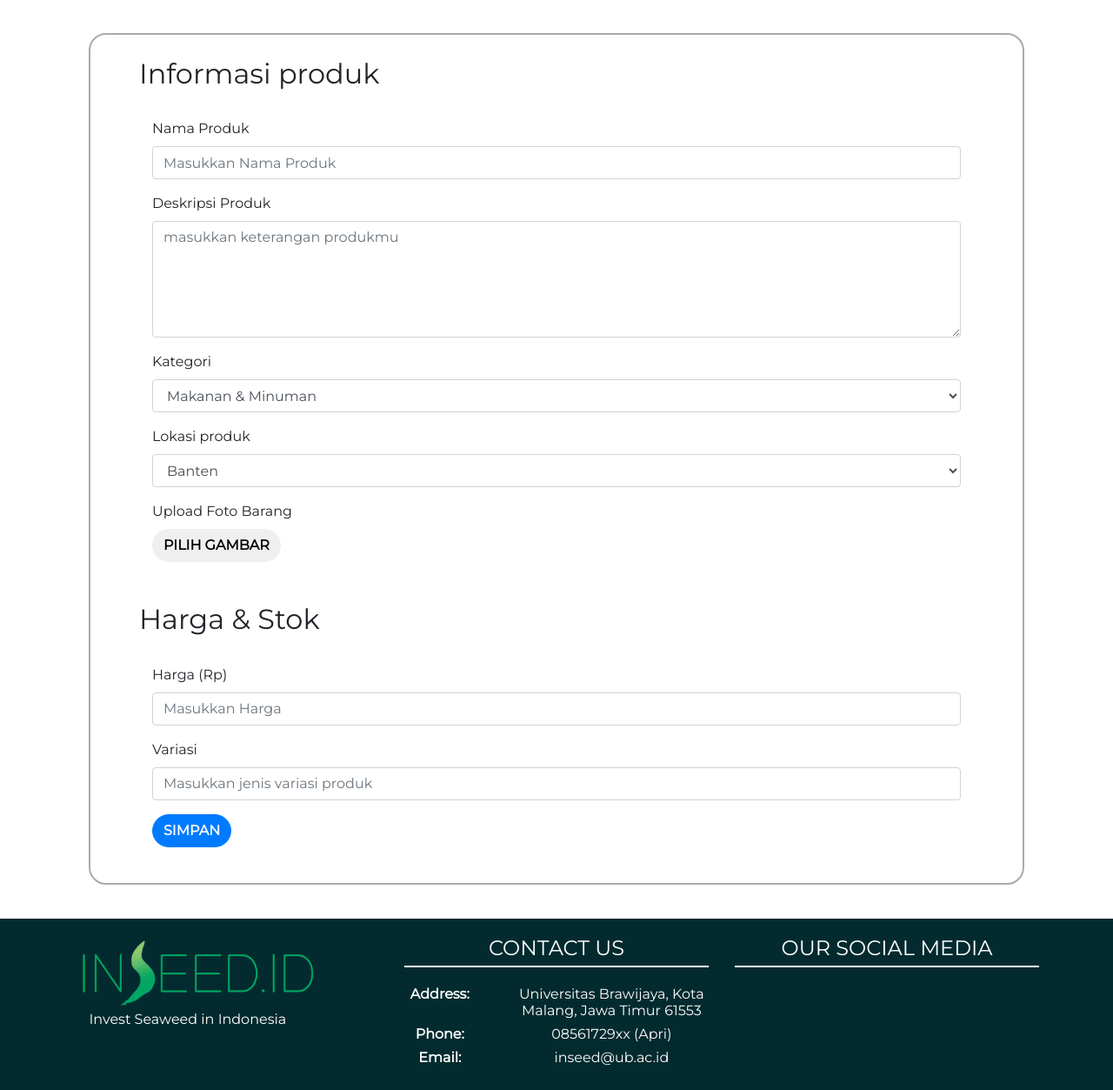
After one commit to Apri1221/Web-Development-Inseed, a CodeIgniter app: the page made by application/views/form_jual.php in a window 1280 px wide. The commit adds this page. Shown: the whole page at 87% size. Run offline with CodeIgniter, Linux system fonts and the light colour scheme; some libraries are stand-ins or nearby versions.

Commit message:
Form jual kelar

```diff
--- /dev/null
+++ b/application/views/form_jual.php
@@ -0,0 +1,106 @@
+<!DOCTYPE html>
+<html lang="en">
+  <head>
+
+    <?php include_once("template/header.php"); ?>
+    <title>inseed.id - Selamat Datang</title>
+
+  </head>
+
+<section id="formJual">
+
+<div class="container">
+	<div class="col-md-12">
+  <h2>Informasi produk</h2>
+  <br>
+  <form class="form-horizontal" action="xxxx">
+    <div class="form-group">
+      <label class="control-label col-md-4" for="produk">Nama Produk</label>
+      <div class="col-md-12">
+        <input type="text" class="form-control" id="produk" placeholder="Masukkan Nama Produk" name="produk">
+      </div>
+    </div>
+
+     <div class="form-group">
+  		<label class="control-label col-md-4" for="deskripsi">Deskripsi Produk</label>
+      	<div class="col-md-12">
+  			<textarea class="form-control" rows="5" id="deskripsi" placeholder="masukkan keterangan produkmu"></textarea>
+  		</div>
+	</div>
+
+
+    <div class="form-group">
+      <label class="control-label col-md-4" for="sell">Kategori</label>
+      <div class="col-md-12">
+        <select class="form-control" id="sel1" placeholder="Kategori">
+        <option>Makanan & Minuman</option>
+        <option>Kecantikan</option>
+        <option>Lainnya</option>
+      </select>
+      </div>
+    </div>
+
+    <div class="form-group">
+      <label class="control-label col-md-4" for="produk">Lokasi produk</label>
+      <div class="col-md-12">
+        <select class="form-control" id="sel1" placeholder="Lokasi">
+        <option value="Banten">Banten</option>
+       <option value="Jakarta">Jakarta</option>
+       <option value="Jawa Barat">Jawa Barat</option>
+       <option value="Jawa Tengah">Jawa Tengah</option>
+       <option value="Jawa Timur">Jawa Timur</option>
+       <option value="Yogyakarta">Yogyakarta</option>
+
+      </select>
+      </div>
+    </div>
+
+    <div class="form-group">
+		<label class="control-label col-md-4" for="foto">Upload Foto Barang</label>
+      	 <div class="upload-btn-wrapper col-md-12">
+               <button class="btn">Pilih gambar</button>
+                 <input type="file" name="profilePicture" accept=".jpg, .jpeg, .png" multiple>
+              </div>
+    </div>
+
+
+  <br>
+    <h2>Harga & Stok</h2>
+   <br>
+   <div class="form-group">
+      <label class="control-label col-md-4" for="produk">Harga (Rp)</label>
+      <div class="col-md-12">
+        <input type="text" class="form-control" id="produk" placeholder="Masukkan Harga" name="harga">
+      </div>
+    </div>
+
+     <div class="form-group">
+      <label class="control-label col-md-4" for="produk">Variasi</label>
+      <div class="col-md-12">
+        <input type="text" class="form-control" id="produk" placeholder="Masukkan jenis variasi produk" name="harga">
+      </div>
+    </div>
+
+
+
+    <div class="form-group">
+      <div class="col-sm-offset-2 col-md-12">
+        <button type="button" class="btn btn-primary">
+  			Simpan
+		</button>
+
+	</div>
+</section>
+
+    <?php include_once("template/footer.php"); ?>
+    <!-- Bootstrap core JavaScript -->
+    <script src="vendor/jquery/jquery.min.js"></script>
+    <script src="vendor/bootstrap/js/bootstrap.bundle.min.js"></script>
+    <!-- Plugin JavaScript -->
+    <script src="vendor/jquery-easing/jquery.easing.min.js"></script>
+    <script src="vendor/scrollreveal/scrollreveal.min.js"></script>
+    <script src="vendor/magnific-popup/jquery.magnific-popup.min.js"></script>
+    <!-- Custom scripts for this template -->
+    <script src="<?php echo base_url('asset/js/creative.min.js');?>"></script>
+  </body>
+</html>
--- a/asset/css/styleCSS.css
+++ b/asset/css/styleCSS.css
@@ -249,6 +249,14 @@ a:hover {
   #cardLogin input{
     margin-left: 10%;
   }
+}
+
+
+
+/*--------FORM JUAL----------*/
+
+#formJual{
+  margin: 3% 8%; border:2px solid #aaaaaa; border-radius: 20px; padding: 2%;
 }
 
 /*--------------DAFTAR SEBAGAI ----------*/
```
